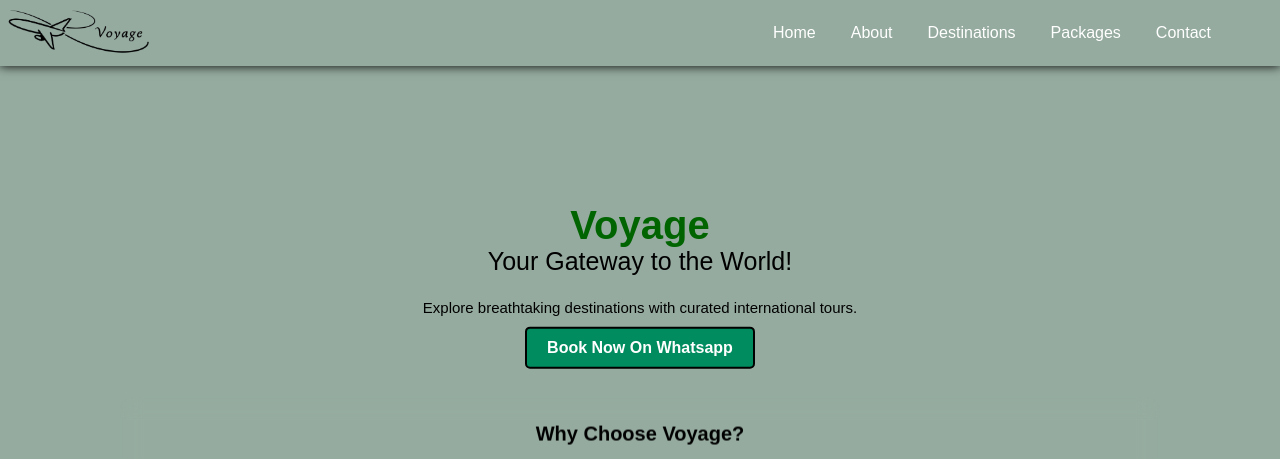
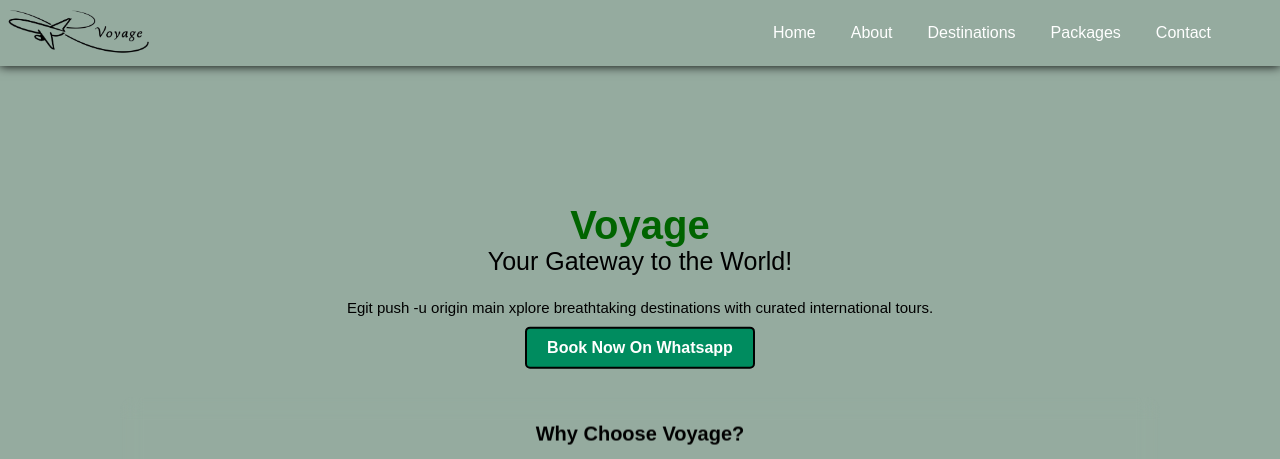
Before and after one commit to Faiqaamin/Voyage, a plain HTML site: page index.html in a window 1280 px wide. Shown: the top 459 px of the page. Drawn offline with Linux system fonts and the light colour scheme.

Commit message:
index modified

```diff
--- a/index.html
+++ b/index.html
@@ -37,7 +37,8 @@
     <div class="home-content">
         <h1>Voyage</h1>
         <p class="gc-head">Your Gateway to the World!</p>
-        <p class="gc-para">Explore breathtaking destinations with curated international tours.</p>
+        <p class="gc-para">Egit push -u origin main
+            xplore breathtaking destinations with curated international tours.</p>
         <a href="https://wa.me/919149969234" target="_blank" class="btn">Book Now On Whatsapp</a>
     </div>
 
```
